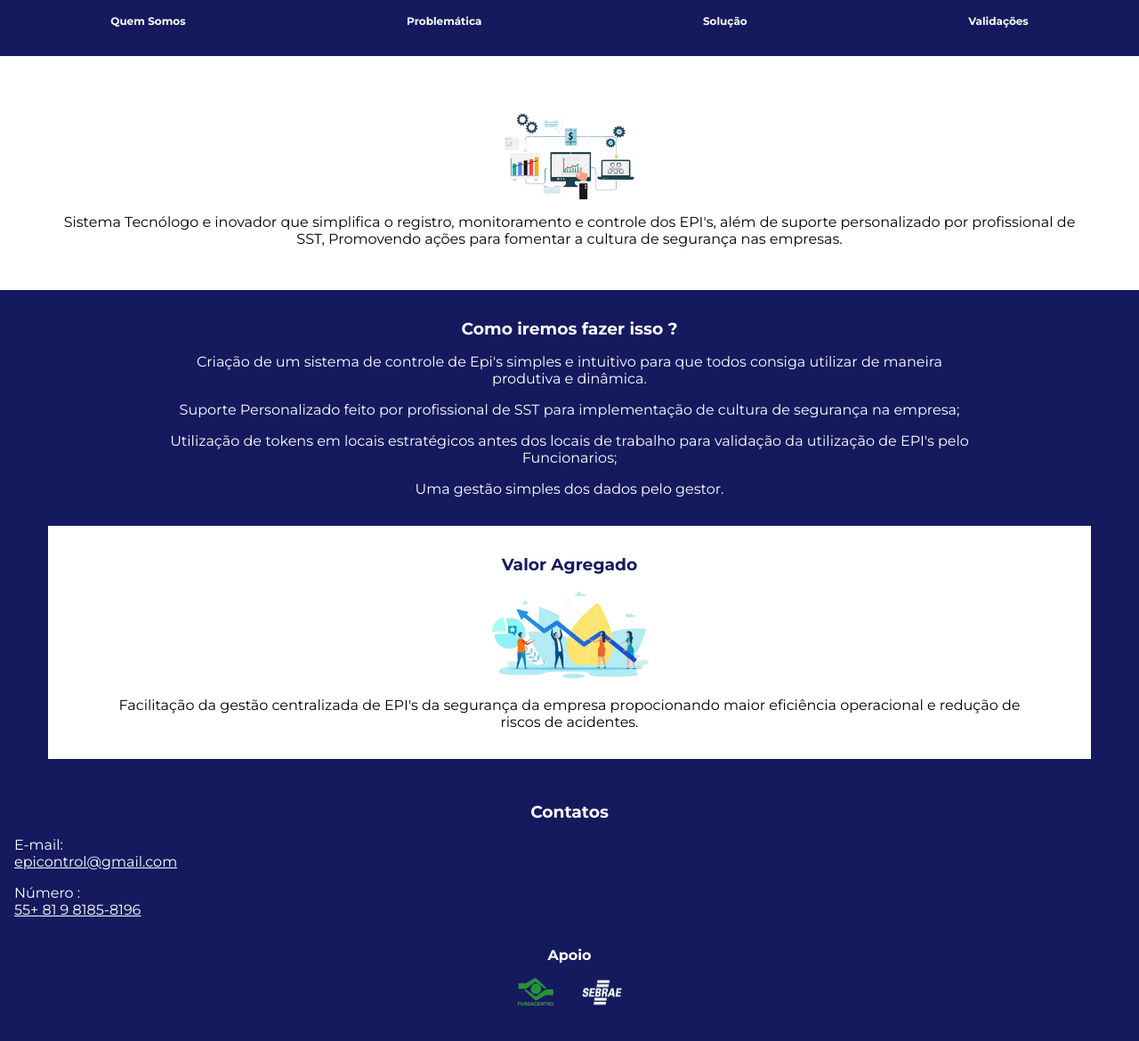
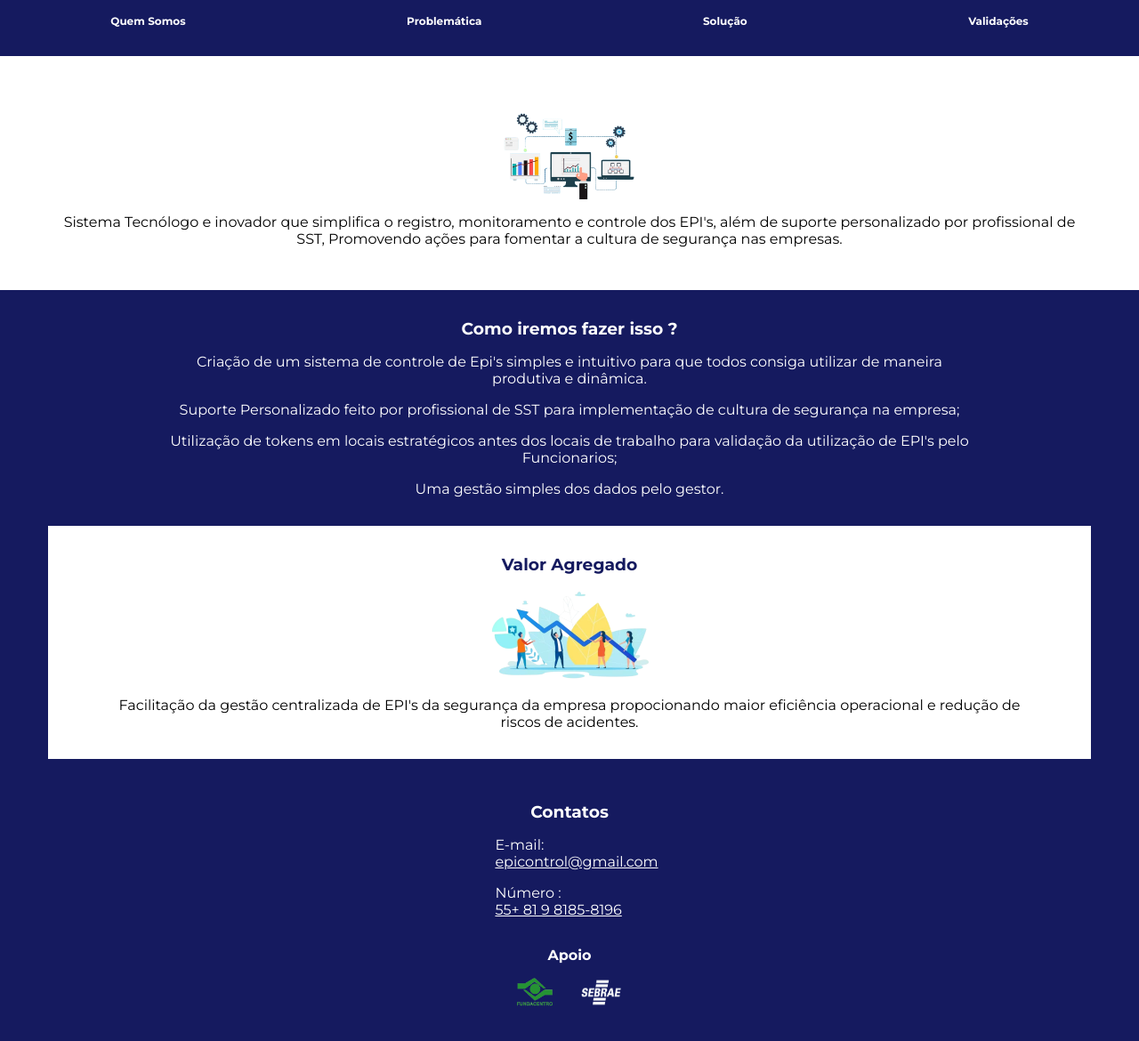
Before and after one commit to RichardHNS/SystemPitch, a React (Vite) app: page /Solucao in a window 1280 px wide. Shown: the top 1170 px of the page at 89% size. Built offline with nearby package versions, Linux system fonts and the light colour scheme.

Commit message:
ajustando img

```diff
--- a/src/App.css
+++ b/src/App.css
@@ -12,7 +12,6 @@
 }
 .Title p{
 text-align: center;
-width: 90%;
 }
 .Title img{
   border-radius: 4px;
--- a/src/Components/Contatos/Contatos.css
+++ b/src/Components/Contatos/Contatos.css
@@ -2,7 +2,6 @@
     background-color: #151a5f ;
     color: white;
     padding: 1rem;
-    width: 100%;
 
 }
 
```
